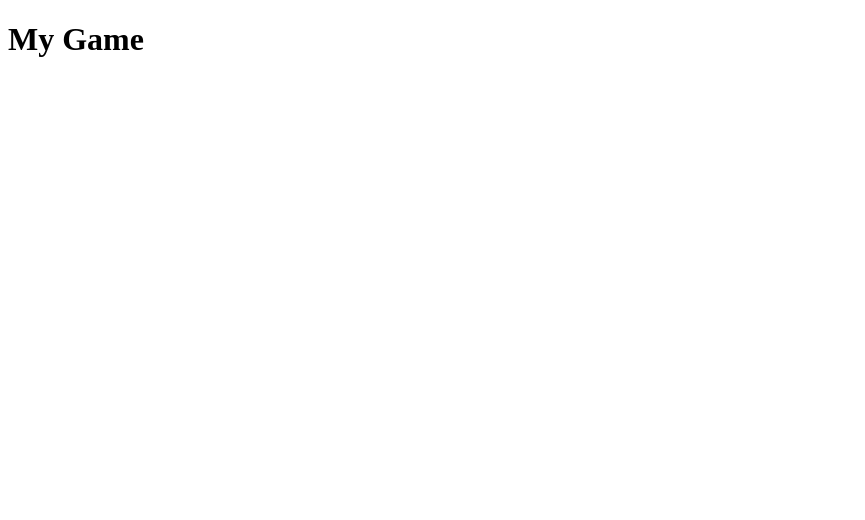
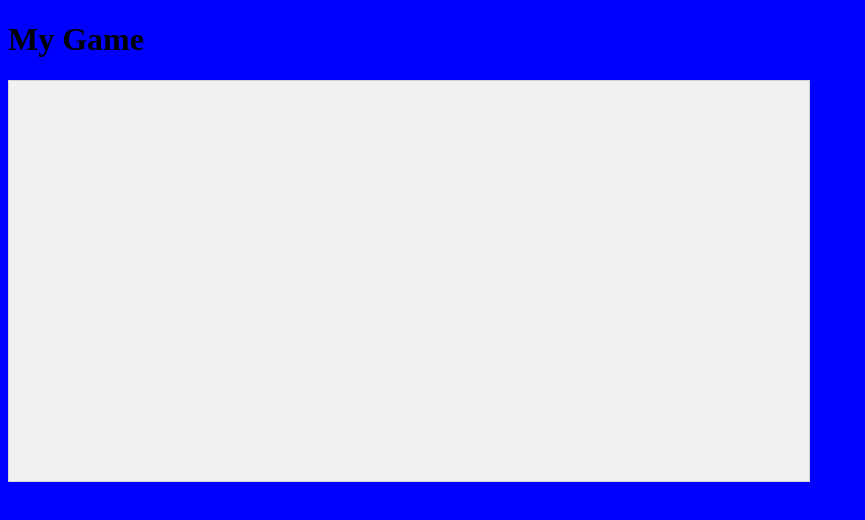
Before and after one commit to wwaterman12/Emoji-Escape, a website: page index.html in a window 1280 px wide. Shown: the whole page, without its empty margins (0-865 px from the left). Drawn offline with Linux system fonts and the light colour scheme.

Commit message:
create game canvas

```diff
--- /dev/null
+++ b/app.js
@@ -0,0 +1,13 @@
+window.onload = function startGame() {
+  myGameArea.start();
+}
+
+let myGameArea = {
+  canvas: document.createElement('canvas'),
+  start() {
+    this.canvas.width = 800;
+    this.canvas.height = 400;
+    this.context = this.canvas.getContext('2d');
+    document.body.appendChild(this.canvas);
+  },
+};
--- a/index.html
+++ b/index.html
@@ -2,8 +2,13 @@
 <html>
 <head>
   <title>My Game</title>
+  <link rel="stylesheet" type="text/css" href="styles.css">
 </head>
 <body>
-<h1>My Game</h1>
+<h1 id="my-game">My Game</h1>
+
+<script src="./app.js" type="text/javascript"></script>
 </body>
+
+
 </html>
--- /dev/null
+++ b/styles.css
@@ -0,0 +1,8 @@
+body {
+  background: blue;
+}
+
+canvas {
+    border: 1px solid #d3d3d3;
+    background-color: #f1f1f1;
+}
```
Also changed, not shown: package.json (added, +26 -0 lines), 1 other file.
